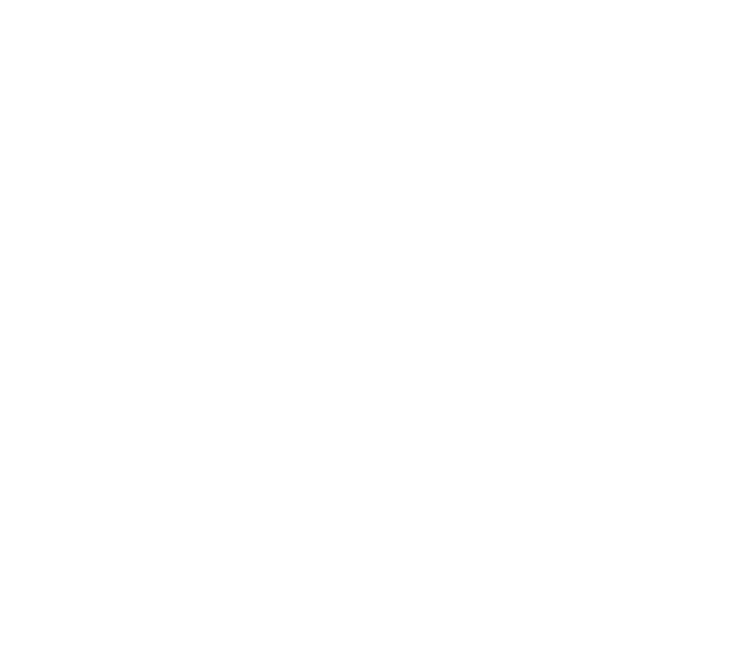
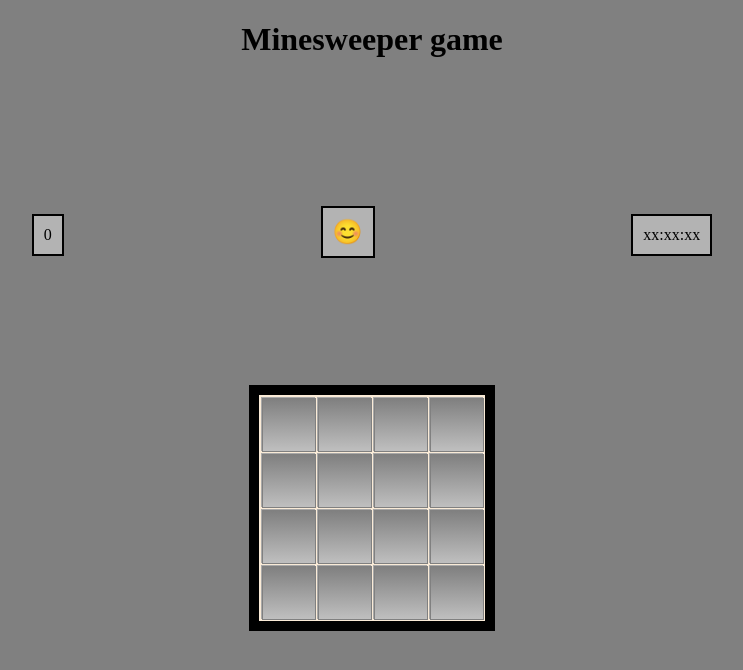
Before and after one commit to WDD-CODER/minesweeper_proj, a plain HTML site: page index.html in a window 1280 px wide. Shown: the whole page, without its empty margins (268-1011 px from the left). Drawn offline with Linux system fonts and the light colour scheme.

Commit message:
Updated project
Right click command halfway done

On cell clicked done.

placeRandomMines done

And of course, made some changes to the css.

```diff
--- a/css/main.css
+++ b/css/main.css
@@ -0,0 +1,92 @@
+body {
+    background-color: grey;
+    text-align: center;
+}
+
+.smaily {
+    font-size: x-large;
+    border: 2px black solid;
+    padding: 10px;
+    position: relative;
+    display:inline-block;
+    background-color: rgb(179, 179, 179);
+    text-align: center;
+    margin: 10%;
+}
+
+.timer {
+    border: 2px black solid;
+    padding: 10px;
+    position: relative;
+    display: inline-block;
+    background-color: rgb(179, 179, 179);
+    text-align: right;
+    margin: 10%;
+}
+
+.score {
+    border: 2px black solid;
+    padding: 10px;
+    display: inline-block;
+    background-color: rgb(179, 179, 179);
+    text-align: center;
+    margin: 10%;
+}
+
+.board-container {
+    text-align: center;
+    display: inline-block;
+    background-color: antiquewhite;
+    width: auto;
+    height: 100vh auto;
+    border: 10px solid black;
+}
+
+.cell {
+    size-adjust: auto;
+    position: relative;
+    text-align: center;
+    width: 50px;
+    height: 50px;
+    border: 1px solid #a9a9a9;
+    background-color: #d1d1d1;
+    font-size: auto;
+
+}
+.cell::before {
+    z-index: 1;
+    content: ""; /* Pseudo-element creates the "cover" */
+    position: absolute;
+    top: 0;
+    left: 0;
+    width: 100%;
+    height: 100%;
+    background: linear-gradient(to top, #bfbfbf, gray);
+    border-spacing: 2px;
+    border: 1px solid #808080;
+    transition: opacity 0.3s; /* Smooth fade effect */
+  }
+
+  .cell.hide-before::before {
+    opacity: 0;
+    pointer-events: none;
+  }
+
+.cell:hover {
+    box-shadow: inset;
+    width: 50px;
+    height: 50px;
+    transform: scale(0.95);
+    background-color: rgb(115, 115, 116);
+}
+
+img {
+    /* visibility: hidden; */
+
+    position: relative;
+    width: auto;
+    height: auto;
+    max-width: 80%;
+    text-align: center;
+    margin-top: 5px;
+}
--- a/index.html
+++ b/index.html
@@ -4,13 +4,18 @@
     <meta charset="UTF-8">
     <meta name="viewport" content="width=device-width, initial-scale=1.0">
     <link rel="stylesheet" href="css/main.css">
+    <link rel="icon" href="img/favicon.webp" >
     <title>Document</title>
 </head>
-<body>
-
-    <table>
-
-    </table>
+<body onload="onInit()">
+    <h1>Minesweeper game</h1>
+    <div class="info-container">
+        <div class="score">0</div>
+        <div class="smaily">😊</div>
+        <div class="timer">xx:xx:xx</div>
+    </div>
+ <div class="board-container"></div>
+ <div onclick="onInit()" class="end-Game"></div>
 </body>
 <script src="js/main.js" ></script>
 <script src="js/util.js" ></script>
--- a/js/main.js
+++ b/js/main.js
@@ -1,15 +1,152 @@
 'use strict'
 
+// global consts
+const FLAG_IMG = `<img src="img/flag.jpg" alt="mine_img">`
+const MINE_IMG = `<img src="img/mine.jpg" alt="mine_img">`
+const EMPTY = ''
 // global variables
 var gBoard
-var gLevel = { SIZE: 4, MINES: 2}
+var gLevel = { SIZE: 4, MINES: 2 }
 var gGame = { isOn: false, shownCount: 0, markedCount: 0, secsPassed: 0 }
 
 
+function onInit() {
+    gGame.isOn = true
+    gBoard = buildBoard(4)
+    getEmptyCords(gBoard)
+    placeRandomMines(gBoard, 2)
+    renderBoard(gBoard, '.board-container')
+    setMinesNegsCount(gBoard)
 
-//  cell ={ דוגמא למה אמור להיות בכל תא של המטריצה לפחות בהתחלה
-//     minesAroundCount: '',
-//     isShown: false,
-//     isMine: false,
-//      isMarked: true
+
+
+}
+
+//  Builds the board Set the mines Call setMinesNegsCount() Return the created board
+function buildBoard(boardSize) {
+    const board = []
+    for (var i = 0; i < boardSize; i++) {
+        board.push([])
+
+        for (var j = 0; j < boardSize; j++) {
+            var cell = {
+                minesAroundCount: 0,
+                isShown: false,
+                isMine: false,
+                isMarked: true
+            }
+            board[i][j] = cell
+        }
+    }
+
+    // Hand placed minds for development - Should change to random at some point.
+    // board[1][1].isMine = true
+    // board[1][2].isMine = true
+
+    console.table(board)
+    return board
+
+}
+function hello() {
+    console.log("hello")
+}
+
+function placeRandomMines(gBoard, HowManyMines) {
+    var emptyCordsArray = getEmptyCords(gBoard)
+    var CopyCordsArray = [...emptyCordsArray]
+    for (let i = 1; i <= HowManyMines; i++) {
+        var curIdx = getRandomIntInclusive(0, CopyCordsArray.length-1)
+        CopyCordsArray[curIdx].isMine = true
+        CopyCordsArray.splice(curIdx,1)
+    }
+}
+
+function renderBoard(mat, selector) {
+
+    var strHTML = '<table><tbody>'
+    for (var i = 0; i < mat.length; i++) {
+
+        strHTML += '<tr>'
+        for (var j = 0; j < mat[0].length; j++) {
+            var cell = mat[i][j]
+            switch (true) {
+                case cell.isMine:
+                    var cellContent = MINE_IMG
+                    break;
+
+                case cell.minesAroundCount:
+                    var cellContent = cell.minesAroundCount
+                    break;
+
+                // case cell.minesAroundCount:
+                //     var cellContent = cell.minesAroundCount
+                //     break;
+
+                default:
+                    var cellContent = EMPTY
+                    break;
+            }
+            const className = `cell cell-${i}-${j}`
+
+
+            strHTML += `<td onclick="onCellClicked(this, ${i},${j})" class="${className}">${cellContent}</td>`
+        }
+        strHTML += '</tr>'
+    }
+    strHTML += '</tbody></table>'
+
+    const elContainer = document.querySelector(selector)
+    elContainer.innerHTML = strHTML
+}
+
+function renderCell(location, value) { // אני מרגיש שהפטרון שלי לא מוצלח ולא וורסטילי בגלל הצורך בסטרינג שכתבתי ידני
+    // Select the elCell and set the value
+    const elCell = document.querySelector(`.cell-${location.i}-${location.j}`)
+    elCell.innerHTML = value
+}
+
+
+//  Count mines around each cell and set the cell's minesAroundCount.
+
+function setMinesNegsCount(gBoard) {
+    for (let i = 0; i < gBoard.length; i++) {
+        for (let j = 0; j < gBoard[0].length; j++) {
+            var cell = gBoard[i][j]
+            var cellLocation = { i: i, j: j }
+            cell.minesAroundCount = countNeighborMines(i, j, gBoard)
+            if (cell.isMine) { continue }
+            else renderCell(cellLocation, cell.minesAroundCount)
+        }
+    }
+
+}
+// // Listen to right click on mouse
+// function placeFlage(){
+
 // }
+document.querySelectorAll('.cell').forEach(cell => {
+    cell.addEventListener('contextmenu', function(event) {
+      event.preventDefault(); // Stop the default right-click menu
+      event.target = FLAG_IMG
+    });
+  });
+
+
+function countNeighborMines(cellI, cellJ, mat) {
+    var NeighborMinesCount = 0
+    for (var i = cellI - 1; i <= cellI + 1; i++) {
+        if (i < 0 || i >= mat.length) continue
+        for (var j = cellJ - 1; j <= cellJ + 1; j++) {
+            if (i === cellI && j === cellJ) continue
+            if (j < 0 || j >= mat[i].length) continue
+            if (mat[i][j].isMine) NeighborMinesCount++
+        }
+    }
+    return NeighborMinesCount
+}
+
+function onCellClicked(elCell, i, j) {
+    // console.log("🚀 ~ onCellClicked ~ elCell:", elCell)
+        elCell.classList.add('hide-before')
+    // elCell.classList.remove('hide-before')
+}
--- a/js/util.js
+++ b/js/util.js
@@ -1,11 +1,6 @@
 
 
-// onInit() This is called when page loads
-//  buildBoard()Builds the board Set the mines Call setMinesNegsCount() Return the created board
 
-// setMinesNegsCount(board) Count mines around each cell and set the cell's minesAroundCount.
-
-// renderBoard(board) Render the board as a <table> to the page
 
 // onCellClicked(elCell, i, j) Called when a cell is clicked
 
@@ -22,34 +17,9 @@
 // algorithm(see description at the Bonuses section below)
 
 
-// Step1 – the seed app:
 
-// •
-// Create a 4x4 gBoard Matrix containing Objects.
 
-// •
-// Set 2 of them to be mines
 
-// •
-// Present the mines using renderBoard() function.
-// Step2 – counting neighbors:
-
-// •
-// Create setMinesNegsCount() and store the numbers
-
-// •
-// Update the renderBoard() function to also display the neighbor count and the mines
-
-// •
-// Add a console.log – to help you with debugging
-// Step3 – click to reveal:
-
-// •
-// When clicking a cell, call the onCellClicked() function.
-
-// •
-// Clicking a safe cell reveals the minesAroundCount of this cell
-// Step4 – randomize mines' location:
 
 // •
 // Add some randomicity for mines location
@@ -66,3 +36,34 @@
 // Upload to git
 // Continue to Functionality and Features, then to Further Tasks, and if you went that far,
 // do go ahead and check the Bonus Tasks.
+
+// function getEmptyCord(board) {
+//     // var emptyCordsArray = []
+//     for (let i = 0; i < board.length; i++) {
+//         for (let j = 0; j < board[0].length; j++) {
+
+
+//         var randomCell = board[i][j]
+//         if (!randomCell.isMine) { emptyCordsArray.push(randomCell) }
+//     }
+// }
+// return emptyCordsArray
+// }
+function getEmptyCords(board) {
+    var emptyCordsArray = []
+    for (let i = 0; i < board.length; i++) {
+        for (let j = 0; j < board[0].length; j++) {
+        var randomCell = board[i][j]
+        if (!randomCell.isMine) { emptyCordsArray.push(randomCell) }
+    }
+}
+return emptyCordsArray
+}
+
+function getRandomCord(){
+ var  emptyCordsArray =  getEmptyCords(gBoard)
+}
+
+function getRandomIntInclusive(min, max) {
+    return Math.floor(Math.random() * (max - min + 1)) + min
+}
```
Also changed, not shown: img/favicon.webp (added), img/flag.jpg (added), img/mine.jpg (added).
